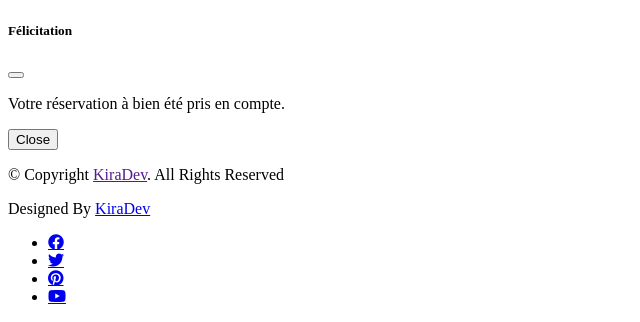
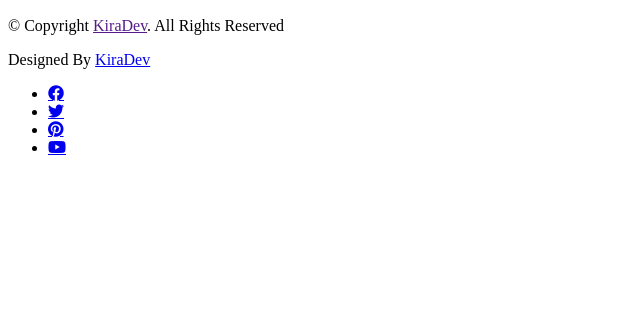
Before and after one commit to kira972/Quai-Antique, a Symfony app: template templates/pages/reservation/index.html.twig in a window 1280 px wide. Shown: the part 756-1078 px from the top of the page, without its empty margins (0-640 px from the left). After the commit the page ends 911 px from the top, so only its background shows below. Run offline with Twig, Linux system fonts and the light colour scheme; the template is opened without the code that fills it, so the values that code supplies are empty; form fields are guessed from the names that the template uses; some libraries are stand-ins or nearby versions.

Commit message:
suppression des modals

```diff
--- a/templates/pages/reservation/index.html.twig
+++ b/templates/pages/reservation/index.html.twig
@@ -79,31 +79,4 @@
     {{ include("_partials/_contact.html.twig", {'openingTimes': openingTimes, 'restaurant': restaurant}) }}
 
 
-
-<div class="modal" tabindex="-1">
-  <div class="modal-dialog">
-    <div class="modal-content">
-      <div class="modal-header">
-        <h5 class="modal-title">Félicitation</h5>
-        <button type="button" class="btn-close" data-bs-dismiss="modal" aria-label="Close"></button>
-      </div>
-      {{ maVariableTwig }}
-      <div class="modal-body">
-        <p>Votre réservation à bien été pris en compte.</p>
-      </div>
-      <div class="modal-footer">
-        <button type="button" class="btn btn-secondary" data-bs-dismiss="modal">Close</button>
-      </div>
-    </div>
-  </div>
-</div>
-
-
-
 {% endblock %}
-
-
-
-{% block scripts %}
-    {{ encore_entry_script_tags('modal-confirmation') }}
-{% endblock %}
--- a/webpack.config.js
+++ b/webpack.config.js
@@ -35,7 +35,6 @@
      * and one CSS file (e.g. app.css) if your JavaScript imports CSS.
      */
     .addEntry('app', './assets/app.js')
-    .addEntry('modal-confirmation', './assets/modal-confirmation.js')
 
     // enables the Symfony UX Stimulus bridge (used in assets/bootstrap.js)
     .enableStimulusBridge('./assets/controllers.json')
```
Also changed, not shown: templates/pages/security/registration.html.twig (+0 -29 lines).
